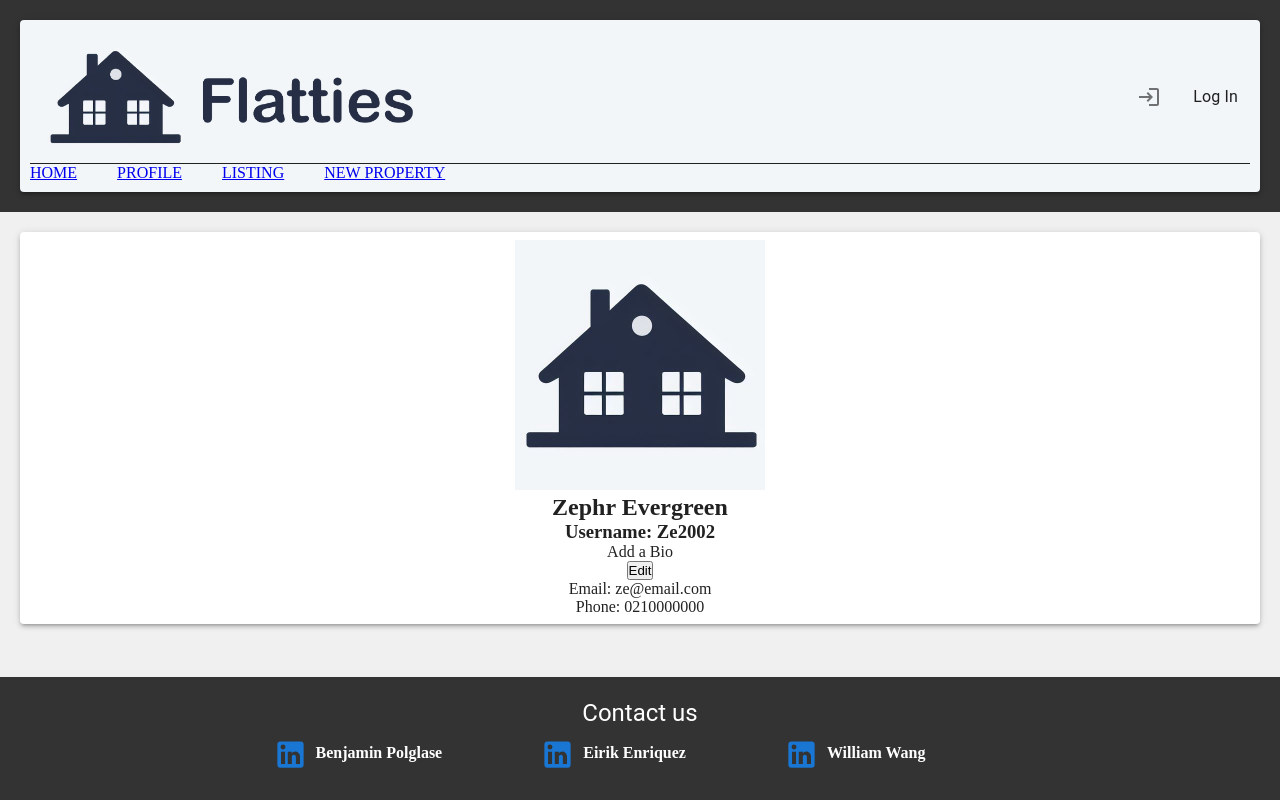
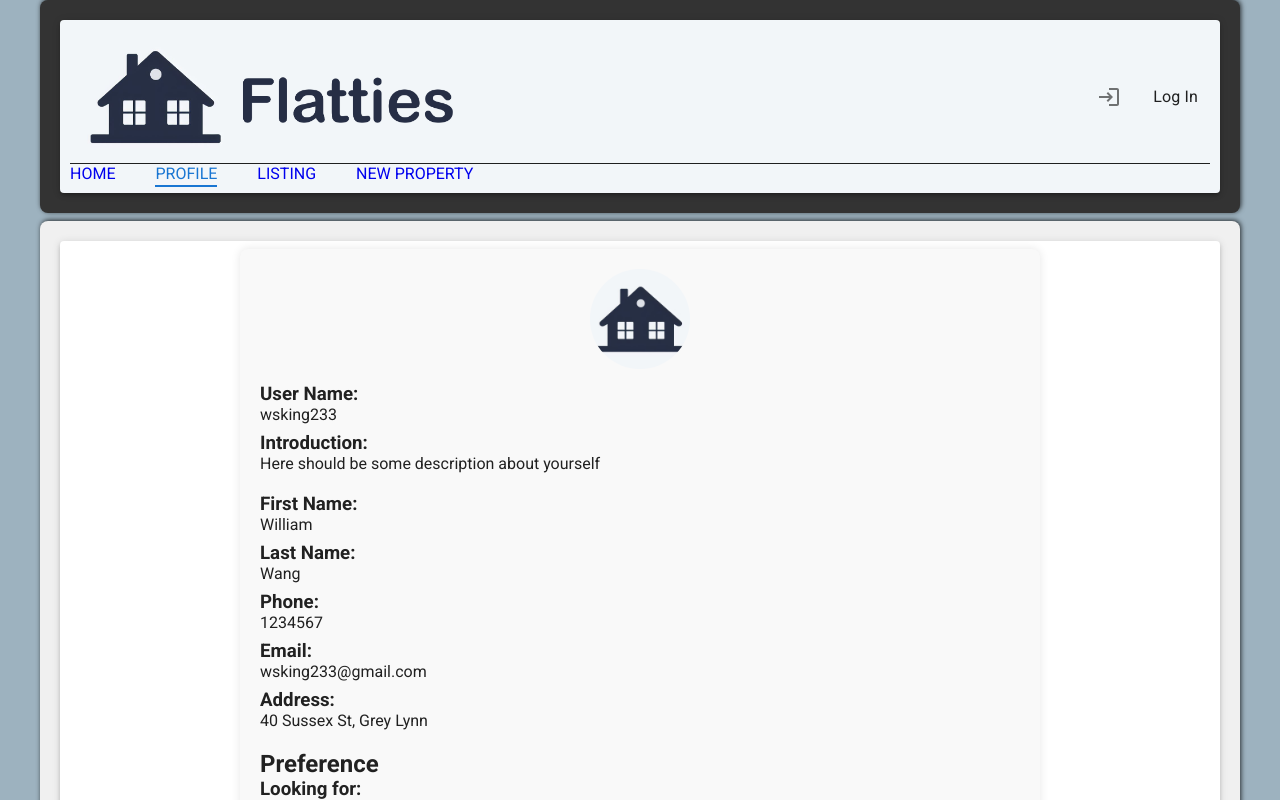
Before and after one commit to Puddle-Dev/Flatties, a React (Create React App) app in the folder flatties-frontend/: page /profile in a window 1280 px wide. Shown: the top 800 px of the page. Built offline with nearby package versions, Linux system fonts and the light colour scheme.

Commit message:
change the layout of profile page

```diff
--- a/flatties-frontend/src/components/layout/Layout.css
+++ b/flatties-frontend/src/components/layout/Layout.css
@@ -1,3 +1,8 @@
+:root {
+  --var-active: #1976d2;
+  --var-linkedin-logo: #1976d2;
+}
+
 * {
   box-sizing: border-box;
   text-align: center;
@@ -5,13 +10,28 @@
   padding: 0;
 }
 
+a:visited {
+  color: inherit;
+}
+
 .container {
   min-height: 100vh;
+
   display: flex;
   flex-direction: column;
   background-color: #9DB2BF;
+  row-gap: 8px;
 }
+.maxContainer{
+  max-width: 1200px;
+  width: 100%;
+  margin:0 auto;
+  box-shadow: 1px -1px 5px 0px rgba(0,0,0,0.75);
+-webkit-box-shadow: 1px -1px 5px 0px rgba(0,0,0,0.75);
+-moz-box-shadow: 1px -1px 5px 0px rgba(0,0,0,0.75);
+border-radius: 8px;
 
+}
 header, footer {
   color: #FFF;
   padding: 20px;
@@ -22,7 +42,40 @@ header {
   color: #FFFFFF;
   /*color: #F2F6F9;*/
 
+
 }
+
+header a{
+  /* color: #F2F6F9; */
+  text-decoration: none;
+  /* margin: 0 10px; */
+
+  position: relative;
+}
+
+header a.active{
+  color: var(--var-active);
+}
+
+header a.active:before {
+  width: 100%;
+}
+
+header a:before{
+  content: '';
+  position: absolute;
+  bottom: -4px;
+  left: 0;
+  background: var(--var-active);
+  width: 0;
+  height: 2px;
+  transition: all 0.2s;
+}
+
+header a:hover:before {
+  width: 100%;
+}
+
 main {
   /* min-height: 100vh; */
   flex: 1;
@@ -33,11 +86,15 @@ main {
   width: 100%;
   /*max-width: 120vh;*/
   /*min-width: 100vh;*/
-  margin-left: auto;
-  margin-right: auto;
+  /* margin-left: auto;
+  margin-right: auto; */
 }
 footer {
   margin-top: auto;
   background-color: #333333;
   color: #FFFFFF;
 }
+
+footer a:visited {
+  color: var(--var-linkedin-logo);
+}
--- a/flatties-frontend/src/components/layout/Layout.tsx
+++ b/flatties-frontend/src/components/layout/Layout.tsx
@@ -9,15 +9,15 @@ import { Paper } from "@mui/material";
 function Layout() {
   return (
     <div className="container">
-      <header>
+      <header className="maxContainer">
         <NavBar />
       </header>
-      <main>
+      <main className="maxContainer">
         <Paper elevation={3} square={false} style={{ padding: "8px" }}>
         <Outlet />
         </Paper>
       </main>
-      <footer>
+      <footer className="maxContainer">
         <Footer />
       </footer>
     </div>
--- /dev/null
+++ b/flatties-frontend/src/pages/profile/ProfilePage.css
@@ -0,0 +1,81 @@
+/* Reset some default styles */
+@import url('https://fonts.googleapis.com/css2?family=Roboto:wght@300;400;500;700&display=swap');
+
+
+body, h1, h2, h3, p, img {
+    margin: 0;
+    padding: 0;
+    box-sizing: border-box;
+    text-align: left;
+    font-family: 'Roboto', sans-serif;
+  }
+
+  /* Style for the user profile container */
+  .userProfile {
+    max-width: 800px;
+    margin: 0 auto;
+    padding: 20px;
+    background-color: #f9f9f9;
+    border-radius: 8px;
+    box-shadow: 0 0 10px rgba(0, 0, 0, 0.1);
+    display: flex;
+    flex-direction: column;
+    justify-content: space-between;
+  }
+
+  .topRow{
+    flex-direction: row;
+  }
+
+  /* Style for left and right columns */
+  .leftColumn {
+    flex-basis: 60%;
+  }
+
+  .rightColumn {
+    flex-basis: 35%;
+  }
+
+  /* Style for user information and details */
+  .userInformation, .userDetail, .userPreference {
+    margin-bottom: 20px;
+  }
+
+  /* Style for the profile picture */
+  .userInformation img {
+    width: 100px;
+    height: 100px;
+    border-radius: 50%;
+    margin-bottom: 10px;
+  }
+
+  /* Style for each section */
+  .userInformation, .userDetail {
+    width: 100%;
+  }
+
+  .userPreference {
+    width: 100%;
+  }
+
+  .userInfo {
+    margin-bottom: 8px;
+  }
+
+  .userInfo h3 {
+    font-weight: bold;
+  }
+
+  /* Style for horizontal line */
+  hr {
+    border: none;
+    border-top: 1px solid #ccc;
+    margin: 20px 0;
+  }
+
+  /* Clearfix */
+  .clearfix::after {
+    content: "";
+    display: table;
+    clear: both;
+  }
--- a/flatties-frontend/src/pages/profile/ProfilePage.tsx
+++ b/flatties-frontend/src/pages/profile/ProfilePage.tsx
@@ -1,42 +1,88 @@
 import React, { useState } from "react";
 import NavBar from "../../components/layout/navBar/NavBar";
 import profilePic from "../../assets/images/flatties-icon-logo.png"
+import "./ProfilePage.css";
 
 function ProfilePage() {
-  const [editable, setEditable] = useState(false);
-  const [text, setText] = useState("Add a Bio");
+  // const [editable, setEditable] = useState(false);
+  // const [text, setText] = useState("Add a Bio");
 
-  const handleEditToggle = () => {
-    setEditable(!editable);
-  };
+  // const handleEditToggle = () => {
+  //   setEditable(!editable);
+  // };
 
-  const handleInputChange = (event: React.ChangeEvent<HTMLInputElement>) => {
-    setText(event.target.value);
-  };
+  // const handleInputChange = (event: React.ChangeEvent<HTMLInputElement>) => {
+  //   setText(event.target.value);
+  // };
 
   return (
-    <div>
-      <img src={profilePic} alt="Null" style={{ width: "250px", height: "250px"}} />
-      <h2> Zephr Evergreen </h2>
-      <h3> Username: Ze2002</h3>
-      {editable ? (
-        <div>
-          <input
-            type="text"
-            value={text}
-            onChange={handleInputChange}
-          />
-          <button onClick={handleEditToggle}>Save</button>
+    <div className="userProfile clearfix">
+      <div className="topRow">
+
+        <div className="leftColumn">
+          <div className="userInformation">
+            {/* <h2>User Information</h2> */}
+            <img src={profilePic} alt="Profile Picture" />
+            <div className="userInfo">
+              <h3>User Name:</h3>
+              <p>wsking233</p>
+            </div>
+            <div className="userInfo">
+              <h3>Introduction:</h3>
+              <p>Here should be some description about yourself</p>
+            </div>
+          </div>
+          <div className="userDetail">
+            {/* <h2>Personal Details</h2> */}
+            <div className="userInfo">
+              <h3>First Name:</h3>
+              <p>William</p>
+            </div>
+            <div className="userInfo">
+              <h3>Last Name:</h3>
+              <p>Wang</p>
+            </div>
+            <div className="userInfo">
+              <h3>Phone:</h3>
+              <p>1234567</p>
+            </div>
+            <div className="userInfo">
+              <h3>Email:</h3>
+              <p>wsking233@gmail.com</p>
+            </div>
+            <div className="userInfo">
+              <h3>Address:</h3>
+              <p>40 Sussex St, Grey Lynn</p>
+            </div>
+          </div>
         </div>
-      ) : (
-        <div>
-          <p>{text}</p>
-          <button onClick={handleEditToggle}>Edit</button>
+        <div className="rightColumn">
+          <div className="userPreference">
+            <h2>Preference</h2>
+            <div className="userInfo">
+              <h3>Looking for:</h3>
+              <p>3-bedroom apartment</p>
+            </div>
+            <div className="userInfo">
+              <h3>Location:</h3>
+              <p>Auckland</p>
+            </div>
+            <div className="userInfo">
+              <h3>Price:</h3>
+              <p>$500 - $800</p>
+            </div>
+          </div>
         </div>
-      )}
-      <p>Email: ze@email.com</p>
-      <p>Phone: 0210000000</p>
+      </div>
+
+      <div className="buttonRow">
+        <button>Edit</button>
+      </div>
+
+
     </div>
+
+
   );
 }
 
```
